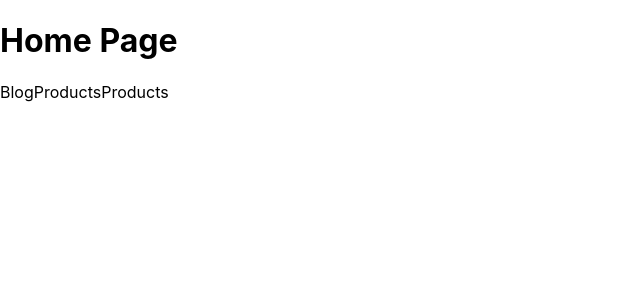
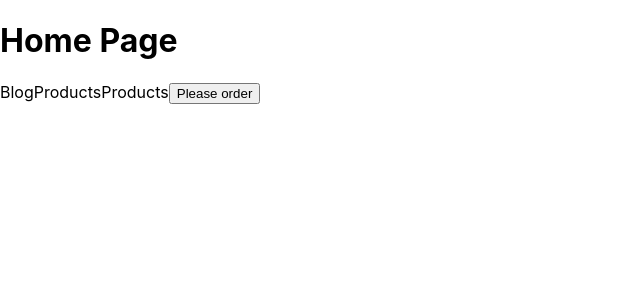
Before and after one commit to YanaUSA/next-app-project, a Next.js app: page / in a window 1280 px wide. Shown: the top 300 px of the page, without its empty margins (0-640 px from the left). Built offline with nearby package versions, Linux system fonts and the light colour scheme.

Commit message:
add 404 page

```diff
--- /dev/null
+++ b/pages/404.js
@@ -0,0 +1,5 @@
+function notFoundPage() {
+  return <h1>404 | Error page</h1>;
+}
+
+export default notFoundPage;
--- a/pages/index.js
+++ b/pages/index.js
@@ -1,12 +1,21 @@
 import Link from "next/link";
+import { useRouter } from "next/router";
 
 function Home() {
+  const router = useRouter();
+  console.log("router", router);
+
+  const handleClick = () => {
+    //possibility to navigate via useRouter hook
+    router.push("/product");
+  };
   return (
     <>
       <h1>Home Page</h1>
       <Link href="/blog">Blog</Link>
       <Link href="/product">Products</Link>
       <Link href="/product">Products</Link>
+      <button onClick={handleClick}>Please order</button>
     </>
   );
 }
```
